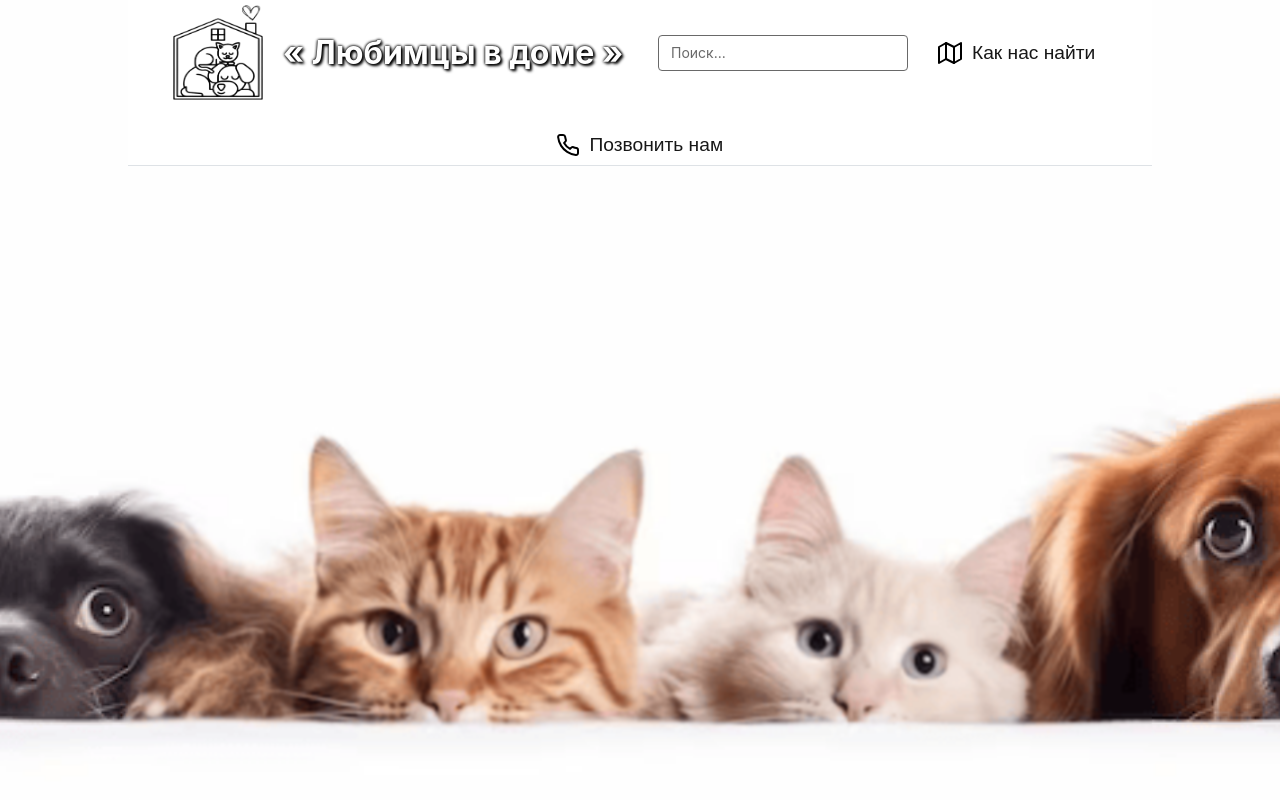
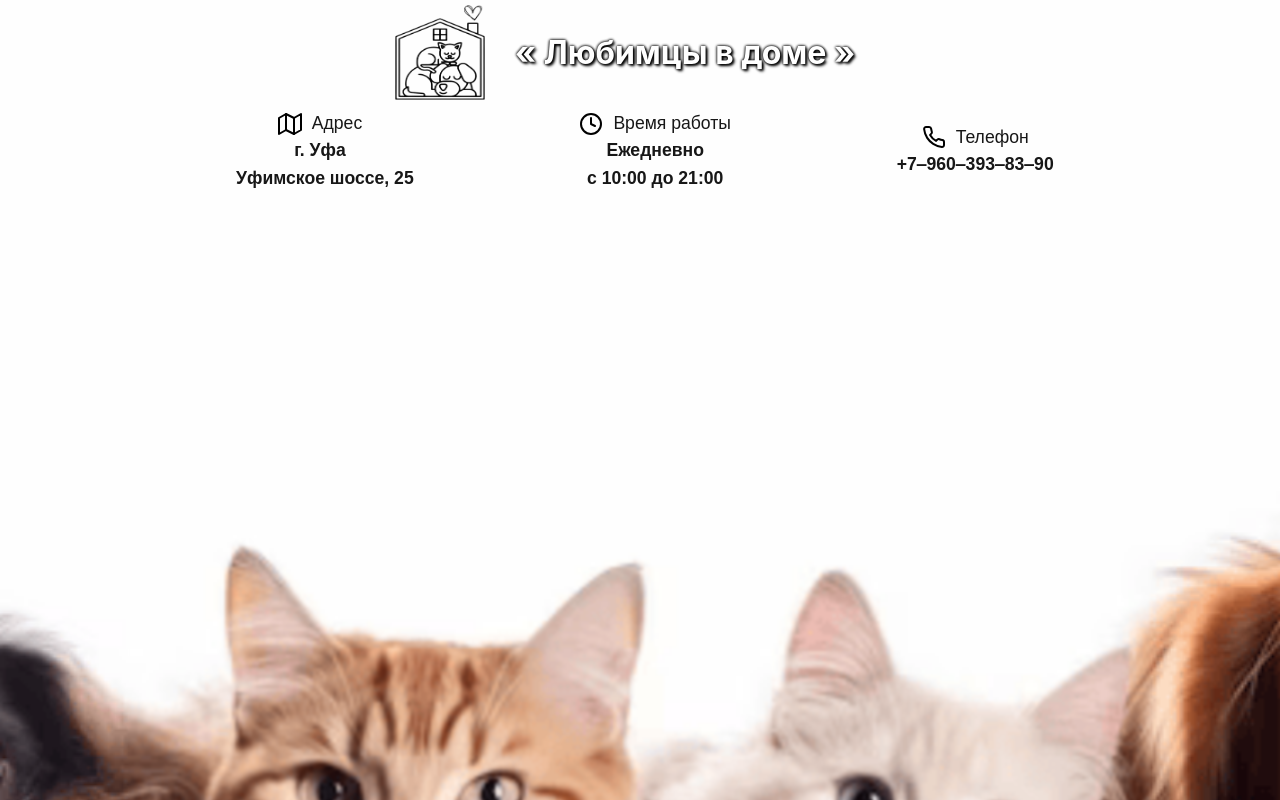
Before and after one commit to IrinaFileva/Pets-in-the-House, a Next.js app: page / in a window 1280 px wide. Shown: the top 800 px of the page. Built offline with nearby package versions, Linux system fonts and the light colour scheme.

Commit message:
feat: add link in header and delete input

```diff
--- a/src/widgets/Header/ui/Header.module.scss
+++ b/src/widgets/Header/ui/Header.module.scss
@@ -2,82 +2,81 @@
   display: flex;
   align-items: center;
   justify-content: space-between;
-  gap: 30px;
+  gap: 10px;
+  flex-wrap: wrap;
   padding: 0.5% 2%;
+  padding-bottom: 0;
 
   .linkLogo {
     display: flex;
-    gap: 20px;
     align-items: center;
   }
 
   h1 {
-    width: 345px;
+    width: 25rem;
     font-size: 2rem;
     text-shadow:
       2px 2px 3px black,
       0 0 3px rgb(10, 10, 10),
       0 0 3px rgb(12, 12, 12);
     color: white;
+    text-align: center;
   }
 
-  input {
-    width: 250px;
-    border: 1px solid var(--mantine-color-dark-3);
-    &::placeholder {
-      color: var(--mantine-color-dark-3);
-    }
-
-    &:hover,
-    &:focus-within {
-      border-color: var(--mantine-color-grape-filled);
-    }
+  .titleContact {
+    display: flex;
+    gap: 10px;
+    align-items: center;
+    justify-content: center;
   }
 
-  span {
-    width: 135px;
+  .rootLinks {
+    display: flex;
+    flex-direction: column;
+    font-size: 1.1rem;
+    text-align: center;
+  }
+
+  .link {
+    font-weight: 600;
+    &:hover {
+      color: #82c91e;
+    }
   }
 }
 
-.linkMap {
-  font-size: 1.2rem;
-  display: flex;
-  align-items: center;
-  gap: 10px;
-}
-
-.linkMap:after {
-  display: block;
-  position: absolute;
-  bottom: 0;
-  left: 0;
-  width: 0;
-  height: 2px;
-  background-color: #0c0c0c;
-  content: '';
-  transition: width 0.3s ease-out;
-}
-
-.linkMap:hover:after,
-.linkMap:focus:after {
-  width: 100%;
-}
-
-@media (max-width: 1300px) {
+@media (max-width: 1290px) {
   .header {
-    flex-wrap: wrap;
+    margin-bottom: 10px;
+  }
+  .linkLogo {
+    width: 100%;
     justify-content: center;
   }
 }
 
-@media (max-width: 595px) {
-  .header {
-    span {
-      display: none;
+@media (max-width: 768px) {
+  .linkLogo {
+    width: 100%;
+    justify-content: center;
+  }
+
+  .rootLinks {
+    flex-direction: row !important;
+    gap: 15px;
+  }
+}
+
+@media (max-width: 490px) {
+  .linkLogo {
+    flex-direction: column;
+
+    h1 {
+      width: 100%;
+      font-size: 1.6rem;
     }
   }
-
-  .linkLogo {
-    flex-direction: column;
+  .rootLinks span {
+    display: none;
   }
 }
--- a/src/widgets/Header/ui/Header.tsx
+++ b/src/widgets/Header/ui/Header.tsx
@@ -1,46 +1,59 @@
 'use client';
-import { AppShell, Autocomplete, Title } from '@mantine/core';
+import { FC, ReactNode } from 'react';
+import { Container, Title } from '@mantine/core';
 import MapSvg from 'shared/assets/svg/map.svg';
 import PhoneSvg from 'shared/assets/svg/phone.svg';
+import Clock from 'shared/assets/svg/clock.svg';
 import Logo from 'shared/assets/img/Logo.png';
 import styles from './Header.module.scss';
 import Image from 'next/image';
-import { serviceCategories } from 'shared/constants/serviceСategories';
 import Link from 'next/link';
 
-const largeData = serviceCategories.map((category) => category.name);
+type ProsHeader = {
+  children: ReactNode;
+};
 
-export const Header = () => {
+export const Header: FC<ProsHeader> = ({ children }) => {
   return (
-    <AppShell.Header className={styles.header}>
+    <header className={styles.header}>
       <Link className={styles.linkLogo} href={'/'}>
-        <Image src={Logo} alt="Logo" width={90} height={95} />
+        <Image src={Logo} alt="Logo" width={90} height={95} priority />
         <Title>{'« Любимцы в доме »'}</Title>
       </Link>
-      <Autocomplete
-        placeholder="Поиск..."
-        data={largeData}
-        maxDropdownHeight={200}
-        classNames={{ input: styles.textInput }}
-      />
+      <Container className={styles.rootLinks} visibleFrom="sm">
+        <div className={styles.titleContact}>
+          <Image src={MapSvg} alt="map" priority />
+          {'Адрес '}
+        </div>
         <Link
-        className={styles.linkMap}
+          className={styles.link}
           href={
             'https://2gis.ru/ufa/firm/70000001029826447?m=56.047195%2C54.784976%2F16'
           }
           target="_blank"
         >
-        <Image src={MapSvg} alt="map" />
-        <span>Как нас найти</span>
+          г. Уфа <br /> &nbsp; Уфимское шоссе, 25
         </Link>
-      <Link
-        className={styles.linkMap}
-        href={'tel:+79603938390'}
-        target="_blank"
-      >
-        <Image src={PhoneSvg} alt="phone" />
-        <span>Позвонить нам</span>
+      </Container>
+      <Container className={styles.rootLinks} visibleFrom="sm">
+        <div className={styles.titleContact}>
+          <Image src={Clock} alt="clock" priority />
+          {'Время работы'}
+        </div>
+        <span style={{ fontWeight: '600' }}>
+          Ежедневно <br /> с 10:00 до 21:00
+        </span>
+      </Container>
+      <Container className={styles.rootLinks}>
+        <div className={styles.titleContact}>
+          <Image src={PhoneSvg} alt="phone" priority />
+          <span>{'Телефон'} </span>
+        </div>
+        <Link className={styles.link} href={'tel:+79603938390'} target="_blank">
+          {'+7‒960‒393‒83‒90'}
         </Link>
-    </AppShell.Header>
+      </Container>
+      {children}
+    </header>
   );
 };
```
Also changed, not shown: src/shared/assets/svg/clock.svg (added). Lines whose indentation alone changed are shown as unchanged.
